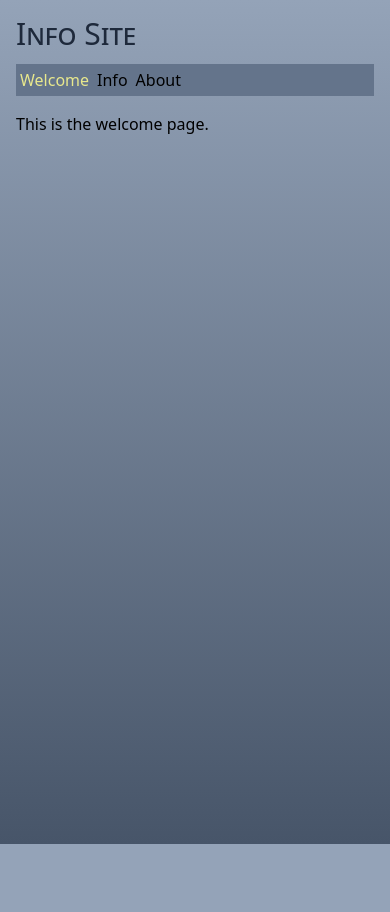
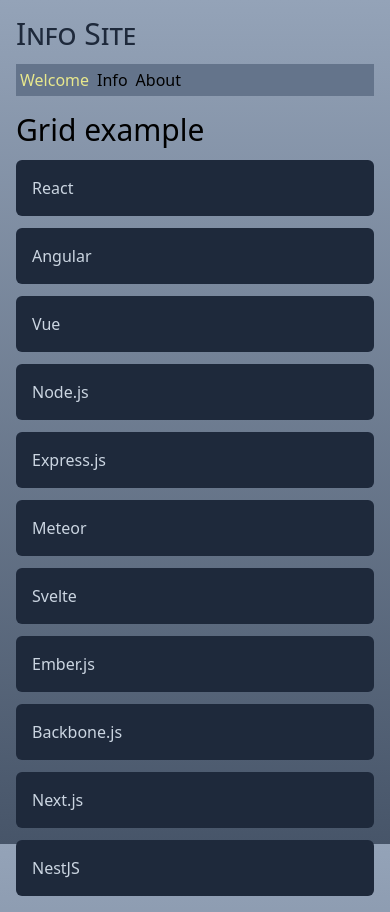
Before and after one commit to edwardtanguay/et672-course-notes-intermediate-react, a React (Vite) app: page / in a window 390 px wide. Before the commit the page ends 844 px from the top, so only its background shows below. Built offline with nearby package versions, Linux system fonts and the light colour scheme.

Commit message:
responsive grid

```diff
--- a/src/pages/PageWelcome.tsx
+++ b/src/pages/PageWelcome.tsx
@@ -1,5 +1,29 @@
+const frameworks = [
+	"React",
+	"Angular",
+	"Vue",
+	"Node.js",
+	"Express.js",
+	"Meteor",
+	"Svelte",
+	"Ember.js",
+	"Backbone.js",
+	"Next.js",
+	"NestJS",
+];
 export const PageWelcome = () => {
 	return (
-		<p>This is the welcome page.</p>
-	)
-}
+		<>
+			<h2 className="text-3xl mb-3">Grid example</h2>
+			<div className="grid sm:grid-cols-1 md:grid-cols-2 lg:grid-cols-3 xl:grid-cols-4 gap-3">
+				{frameworks.map((framework) => {
+					return (
+						<div className="bg-slate-800 text-slate-300 p-4 rounded-md">
+							{framework}
+						</div>
+					);
+				})}
+			</div>
+		</>
+	);
+};
```
